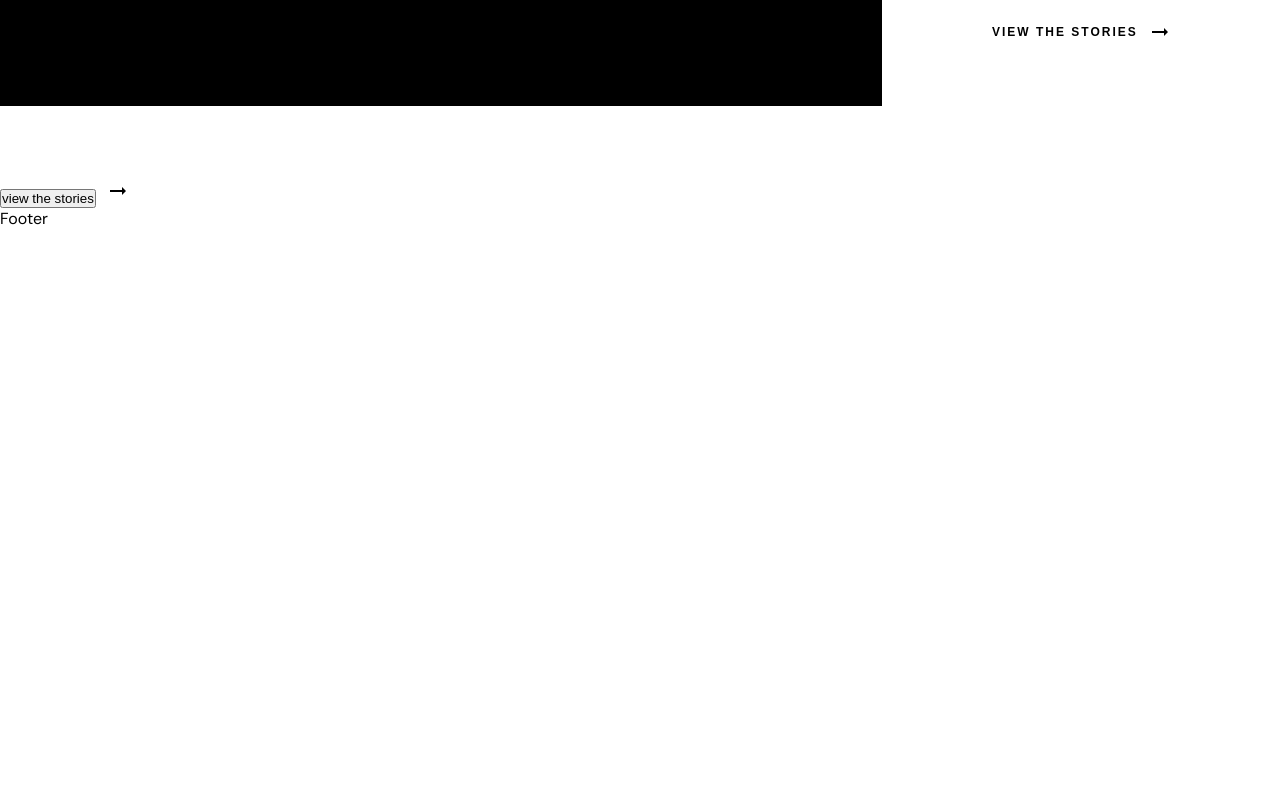
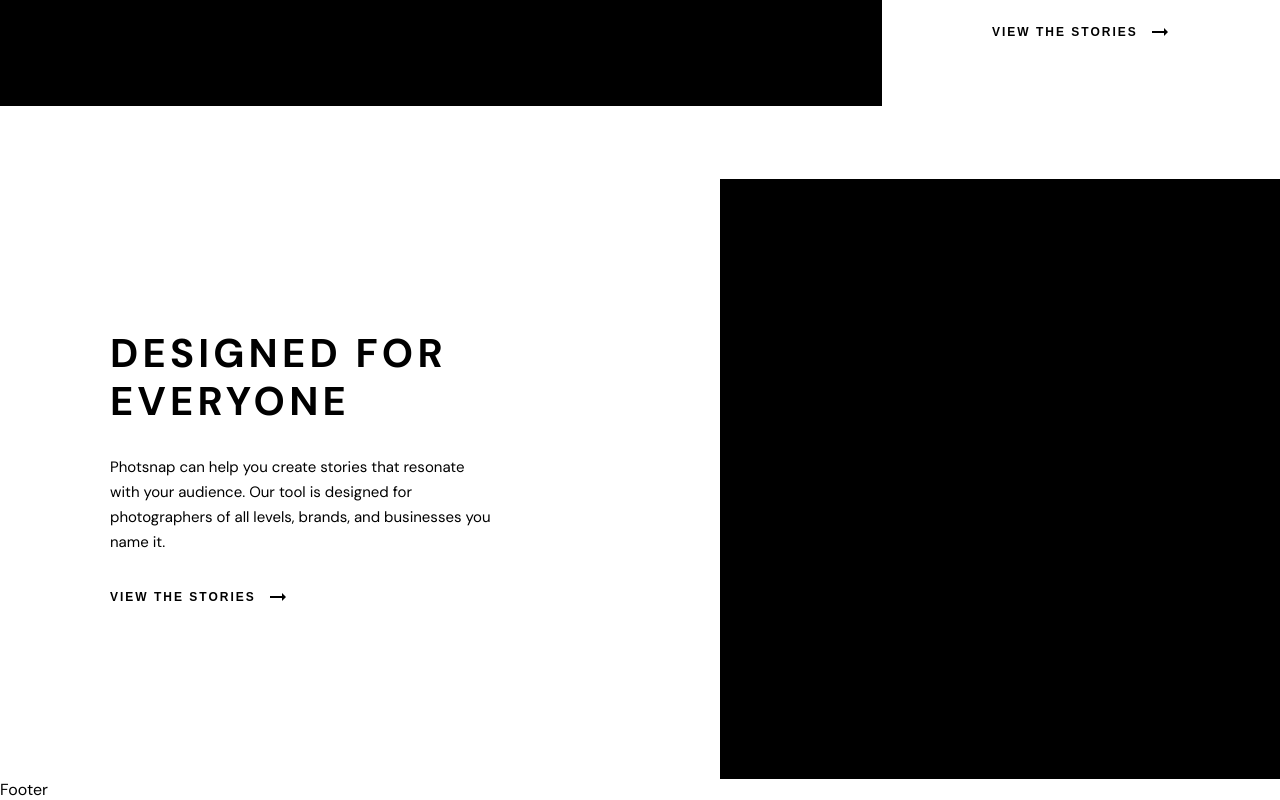
Before and after one commit to MattGri/photosnap-website, a React (Create React App) app: page / in a window 1280 px wide. Shown: the part 1216-2016 px from the top of the page. Before the commit the page ends 1445 px from the top, so only its background shows below. Built offline with nearby package versions, Linux system fonts and the light colour scheme.

Commit message:
Added home section

```diff
--- a/src/pages/Home.tsx
+++ b/src/pages/Home.tsx
@@ -1,9 +1,13 @@
-import React from 'react';
+import React, { useEffect } from 'react';
 import '../styles/home.scss';
 import { styled } from '@mui/material/styles';
 import ArrowRightAltIcon from '@mui/icons-material/ArrowRightAlt';
 
 const Home = () => {
+
+  useEffect(() => {
+    document.title = 'Home';
+  }, []);
 
 
   const CustomizedRightArrow = styled(ArrowRightAltIcon)`
@@ -69,16 +73,32 @@ const Home = () => {
           </div>
         </div>
       </main>
-      <div>
-        <div className='viewContainer'>
-          <button className='view'>view the stories</button>
-          <CustomizedRightArrowStories />
+      <section className='wrapperSection'>
+        <div className='designContainer'>
+          <div className='designs'>
+            <h2 className='title'>designed for
+              <br />
+              everyone
+            </h2>
+            <p className='text'>Photsnap can help you create stories that resonate
+              <br />
+              with your audience. Our tool is designed for
+              <br />
+              photographers of all levels, brands, and businesses you
+              <br />
+              name it.
+            </p>
+            <div className='viewContainer'>
+              <button className='view'>view the stories</button>
+              <CustomizedRightArrowStories />
+            </div>
+          </div>
         </div>
-        <div className='designedBackground'>
-        </div>
-      </div>
+        <div className='photoContainer'></div>
+      </section>
     </>
-  )
+  );
 }
 
+
 export default Home
--- a/src/styles/home.scss
+++ b/src/styles/home.scss
@@ -72,14 +72,14 @@
 
         height: 600px;
         width: 1160px;
-        transition: 0.5s;
+        transition: 1s;
 
         &:hover {
             background-color: none;
             background-image: url("../beautiful-stories.jpg");
             background-size: cover;
             background-position: center;
-            transition: 0.5s;
+            transition: 1s;
 
         }
     }
@@ -106,8 +106,6 @@
         .viewContainer {
             display: flex;
             align-items: center;
-        }
-    }
 
             .view {
                 cursor: pointer;
@@ -117,5 +115,79 @@
                 border: none;
                 background-color: transparent;
                 font-weight: bold;
+
+                &:hover {
+                    text-decoration: underline;
+                    transition: 2s;
                 }
             }
+        }
+    }
+
+
+}
+
+.wrapperSection {
+    display: flex;
+
+    .designContainer {
+        padding: 150px 0px;
+
+        .designs {
+            margin-left: 110px;
+            width: 610px;
+
+            .title {
+                text-transform: uppercase;
+                line-height: 48px;
+                font-size: 40px;
+                letter-spacing: 4.17px;
+                margin-bottom: 30px;
+            }
+
+            .text {
+                font-size: 15px;
+                line-height: 25px;
+                margin-bottom: 30px;
+            }
+
+            .viewContainer {
+                display: flex;
+                align-items: center;
+
+                .view {
+                    cursor: pointer;
+                    font-size: 12px;
+                    letter-spacing: 2px;
+                    text-transform: uppercase;
+                    border: none;
+                    background-color: transparent;
+                    font-weight: bold;
+                    transition: 2s;
+
+                    &:hover {
+                        text-decoration: underline;
+                        transition: 2s;
+                    }
+                }
+            }
+
+
+        }
+    }
+
+    .photoContainer {
+        background-color: black;
+        height: 600px;
+        width: 65%;
+
+        &:hover {
+            background-color: none;
+            background-image: url("../designed-for-everyone.jpg");
+            background-size: cover;
+            background-position: center;
+            transition: 1s;
+
+        }
+    }
+}
```
Also changed, not shown: src/designed-for-everyone.jpg (added). Lines whose indentation alone changed are shown as unchanged.
